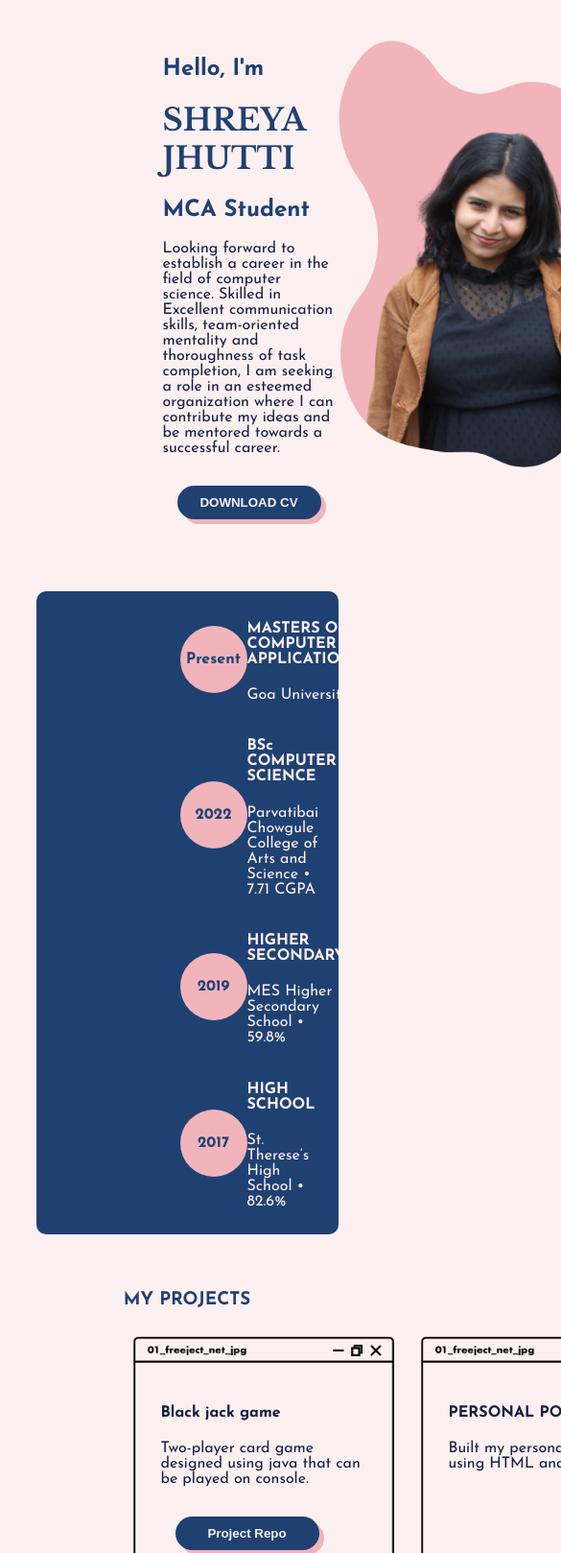
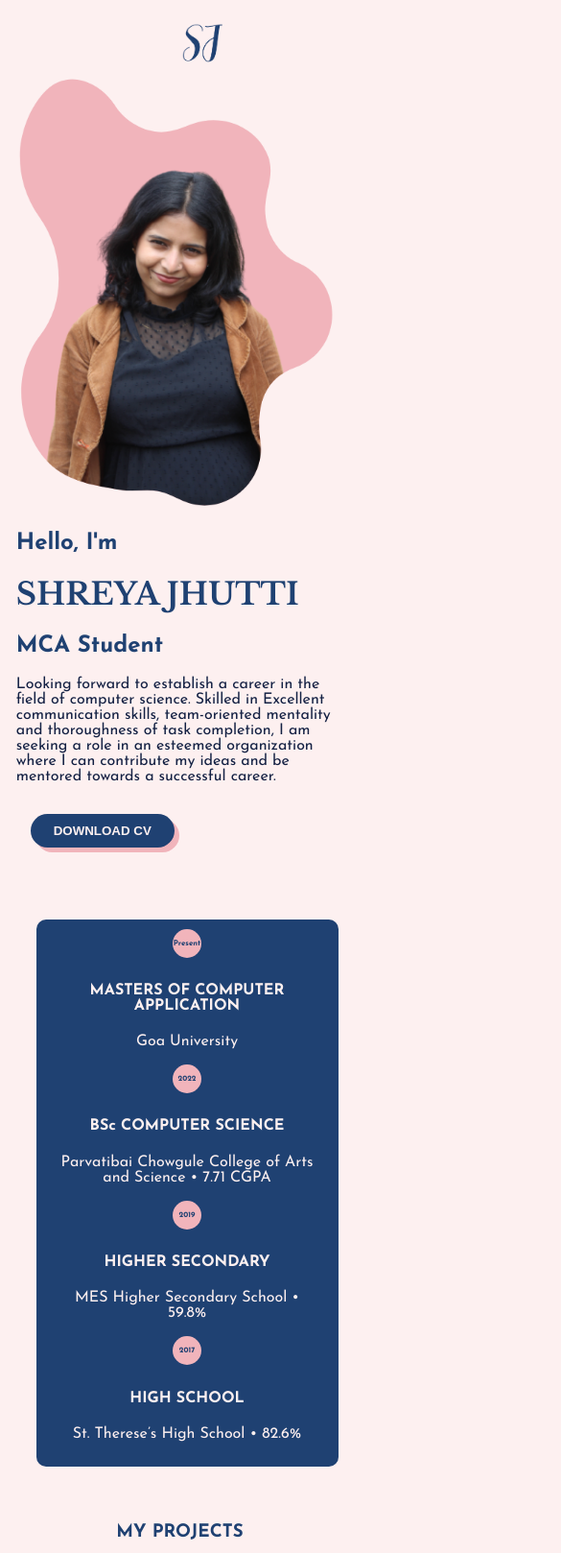
Before and after one commit to shreyajhutti/ShreyaSJ_Portfolio, a plain HTML site: page index.html in a window 390 px wide. Shown: the top 1618 px of the page at 96% size, 585 px wide, since content can reach past the window. Drawn offline with nearby package versions, Linux system fonts and the light colour scheme.

Commit message:
first(10-11-23)

```diff
--- a/index.html
+++ b/index.html
@@ -14,11 +14,9 @@
 <body>
 
     <!--------------------------- navbar ------------------------>
-    <div class="container">
+    <div  class="container">
             <nav id="navbar">
-                    <div class="branding">
                 <a href=""><img src="./assets/SJ.png" alt="logo" class="sj-logo"></a>
-                    </div>
                 <div class="nav-links">
                     <ul class="nav-ul">
                         <li><a href="#education">Education</a></li>
@@ -28,7 +26,6 @@
                         <li><a href="#contacts">Contacts</a></li>
                     </ul>
                 </div>
-
             </nav>
 
         <!--------------------------- main ------------------------>
@@ -60,10 +57,10 @@
                             <h4 class="circle-text">Present</h4>
                         </div>
                         <div class="edu-info h-light">
-                            <div class="edu-info ">
+
                                 <h4>MASTERS OF COMPUTER APPLICATION</h4>
                                 <p>Goa University</p>
-                            </div>
+
                         </div>
                     </div>
                     <div class="edu-card">
@@ -71,10 +68,10 @@
                             <h4 class="circle-text">2022</h4>
                         </div>
                         <div class="edu-info h-light">
-                            <div class="edu-info ">
+
                                 <h4>BSc COMPUTER SCIENCE</h4>
                                 <p>Parvatibai Chowgule College of Arts and Science • 7.71 CGPA</p>
-                            </div>
+
                         </div>
                     </div>
                     <div class="edu-card">
@@ -82,10 +79,10 @@
                             <h4 class="circle-text">2019</h4>
                         </div>
                         <div class="edu-info h-light">
-                            <div class="edu-info ">
+
                                 <h4>HIGHER SECONDARY</h4>
                                 <p>MES Higher Secondary School • 59.8% </p>
-                            </div>
+
                         </div>
                     </div>
                     <div class="edu-card">
@@ -93,10 +90,10 @@
                             <h4 class="circle-text">2017</h4>
                         </div>
                         <div class="edu-info h-light">
-                            <div class="edu-info ">
+
                                 <h4>HIGH SCHOOL</h4>
                                 <p>St. Therese’s High School • 82.6% </p>
-                            </div>
+
                         </div>
                     </div>
                 </div>
@@ -125,7 +122,7 @@
                         <div class="proj-text">
                             <h4>PERSONAL PORTFOLIO</h4>
                             <p>Built my personal portfolio using HTML and CSS</p>
-                            <a href=""></a>
+                            <button class="btn btn-dark">Project Repo</button>
                         </div>
                     </div>
                     <div class="proj-card">
--- a/style.css
+++ b/style.css
@@ -8,6 +8,7 @@
 html{
     scroll-behavior: smooth;
 }
+
 body{
     padding: 0;
     margin: 0;
@@ -54,6 +55,7 @@ body{
     border:var(--pink);
     box-shadow:5px 5px var(--pink);
 }
+
 button:hover{
     top: -10px;
 }
@@ -88,6 +90,7 @@ header{
     padding-left: 30px;
     padding-top: 50px;
 }
+
 .sj-logo{
     height: 50px;
     position: absolute;
@@ -128,6 +131,7 @@ a:hover{
     padding: 40px 150px;
     display: grid;
     grid-template-columns: 1fr 1fr;
+    justify-content: center;
 }
 
 .info{
@@ -140,6 +144,7 @@ a:hover{
 #education{
     display: flex;
     padding: 20px;
+    justify-content: center;
 }
 
 .edu{
@@ -149,6 +154,7 @@ a:hover{
 .edu-card{
     display: grid;
     grid-template-columns: 1fr 9fr;
+    gap: 10px;
     align-items: center;
 }
 .circle{
@@ -177,20 +183,20 @@ a:hover{
 }
 
 .windows-tab{
-    height: 300px;
+    height: 20rem;
 }
 
 .proj-card{
-    width: 300px;
+    width: 20rem;
     position: relative;
     text-align: left;
 }
 
 .proj-text{
     position: absolute;
-    top: 50px;
-    left: 30px;
-    right: 50px;
+    top: 3rem;
+    left: 2em;
+    right: 3em;
 }
 
 /* --------------------------- certifications ------------------------ */
@@ -256,7 +262,7 @@ input{
     width: 100%;
     padding: 12px 20px;
     margin: 8px 0;
-    display: inline-block;
+    display: block;
     border: 1px solid #ccc;
     border-radius: 4px;
 }
@@ -277,12 +283,107 @@ input{
 
 /* media */
 
-/* 934px  */
+@media(max-width:961px){
 
-@media(max-width:971px){
-    /* --------------------------- navbar ------------------------ */
+    .container{
+        width: 90%;
+        margin: 0 10px;
+        text-align: center;
+    }
+
+    /* navbar */
+
     #navbar{
+        text-align: center;
+        padding: 20px 10px;
+    }
+
+    .nav-links{
         display: none;
+    }
 
+    .hero{
+        text-align: center;
+        display: grid;
+        grid-template-columns: 1fr;;
     }
+
+    .photo{
+        order: -1;
+    }
+
+    /* education */
+
+    .edu {
+        padding: 10px 20px;
+    }
+
+    .edu-card{
+        display: grid;
+        grid-template-columns: 1fr;
+        gap: 5px;
+        align-items: center;
+        justify-items: center
+    }
+
+    .circle{
+        background-color: var(--pink);
+        height: 30px;
+        width: 30px;
+        border-radius: 50%;
+        display: flex;
+        align-items: center;
+        justify-content: center;
+        font-size: 8px;
+    }
+
+    .edu-info{
+        text-align: center;
+    }
+
+    /* education */
+
+    .project-grid{
+        padding: 10px 10px;
+        display: grid;
+        grid-template-columns: 1fr;
+        justify-items: center;
+    }
+    .proj-card {
+        width: 17em;
+    }
+    /* certification */
+
+    .certificate{
+        padding: 10px 10px;
+    }
+
+    .certificate img{
+        height: 250px;
+    }
+
+    /* contact */
+    .cont-grid{
+        padding: 10px 20px;
+        display: grid;
+        gap: 30px;
+        grid-template-columns: 1fr ;
+        justify-items: center;
+        align-items: center;
+    }
+
+    .cont-info-grid{
+        text-align: start;
+    }
+
+    input{
+        width: 80%;
+        padding: 12px 20px;
+        margin: 8px 0;
+        display: block;
+        border: 1px solid #ccc;
+        border-radius: 4px;
+    }
+
+
 }
```
Lines whose indentation alone changed are shown as unchanged.
